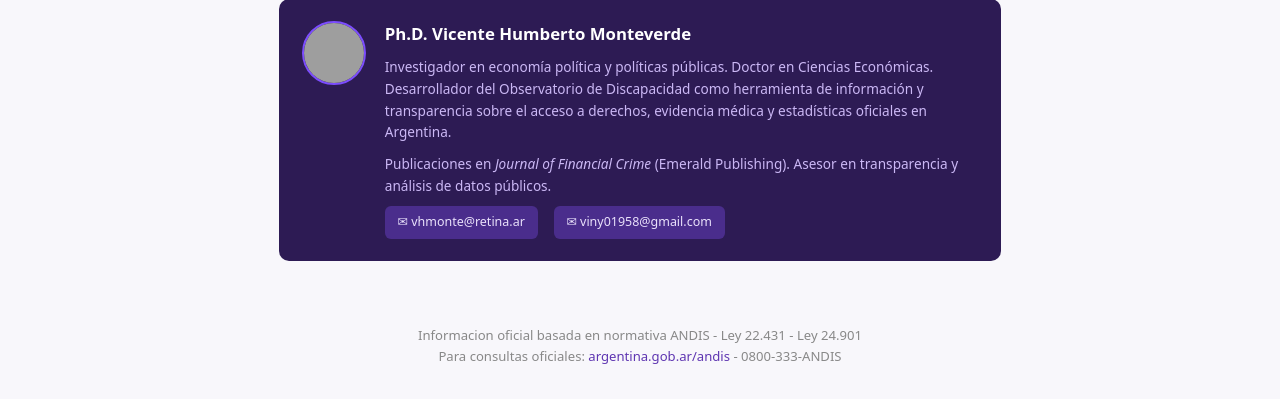
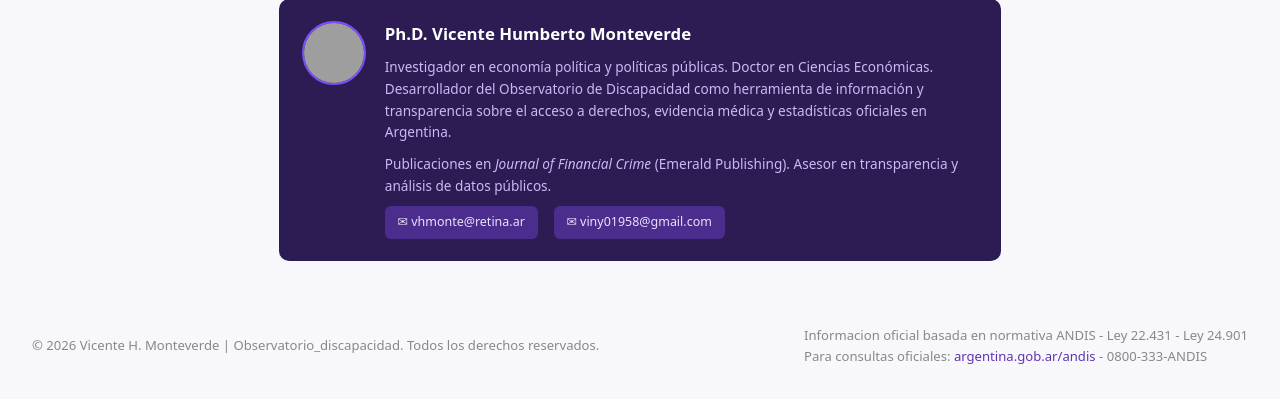
Before and after one commit to Viny2030/discapacidad, a FastAPI app: page / in a window 1280 px wide. Shown: the part 2073-2472 px from the top of the page. Run offline with FastAPI, Linux system fonts and the light colour scheme; grey boxes are pictures that could not be loaded.

Commit message:
Update index.html

```diff
--- a/templates/index.html
+++ b/templates/index.html
@@ -172,7 +172,8 @@
     .author-links a:hover{background:#5e3aa8;text-decoration:none}
     @media (max-width:600px){.author{flex-direction:column;align-items:center;text-align:center}}
 
-    footer{text-align:center;padding:2rem;color:#888;font-size:.82rem}
+    footer{display:flex;justify-content:space-between;align-items:center;flex-wrap:wrap;gap:10px;text-align:left;padding:2rem;color:#888;font-size:.82rem}
+    @media (max-width:600px){footer{justify-content:center;text-align:center}}
 
     /* donaciones */
     .bank-card{background:#f8f7fb;border-radius:8px;padding:1.1rem 1.2rem;margin-bottom:1rem;
@@ -1149,9 +1150,12 @@
   </div>
 
   <footer>
-    Informacion oficial basada en normativa ANDIS - Ley 22.431 - Ley 24.901<br>
-    Para consultas oficiales: <a href="https://www.argentina.gob.ar/andis">argentina.gob.ar/andis</a>
-    - 0800-333-ANDIS
+    <div>&copy; 2026 Vicente H. Monteverde | Observatorio_discapacidad. Todos los derechos reservados.</div>
+    <div>
+      Informacion oficial basada en normativa ANDIS - Ley 22.431 - Ley 24.901<br>
+      Para consultas oficiales: <a href="https://www.argentina.gob.ar/andis">argentina.gob.ar/andis</a>
+      - 0800-333-ANDIS
+    </div>
   </footer>
 
   <!-- ====================== CONTACTO (flotante) ====================== -->
```
